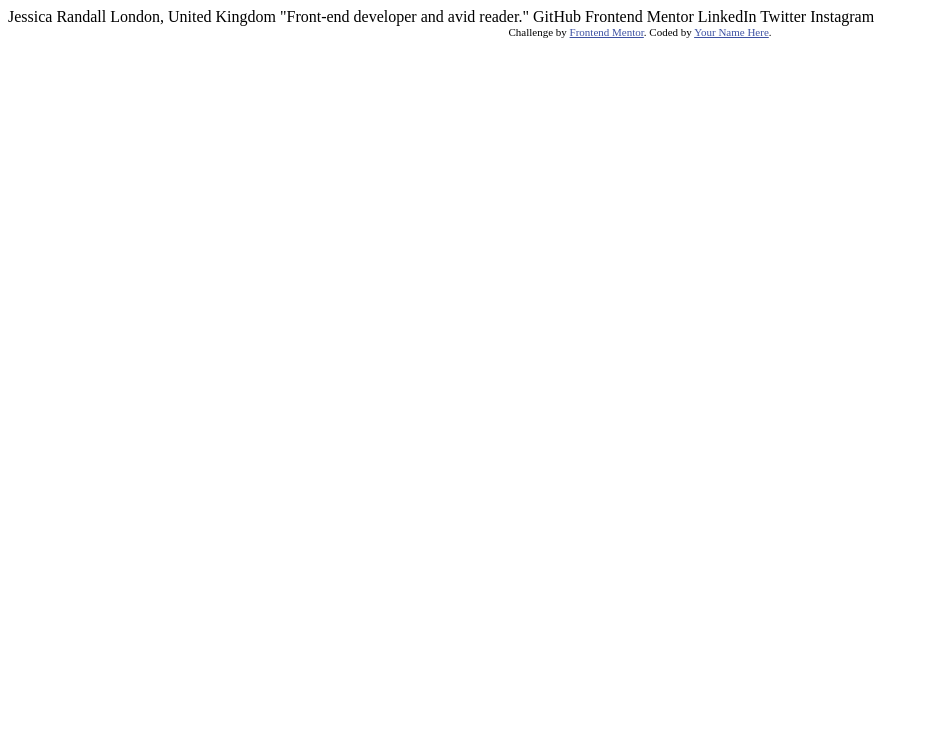
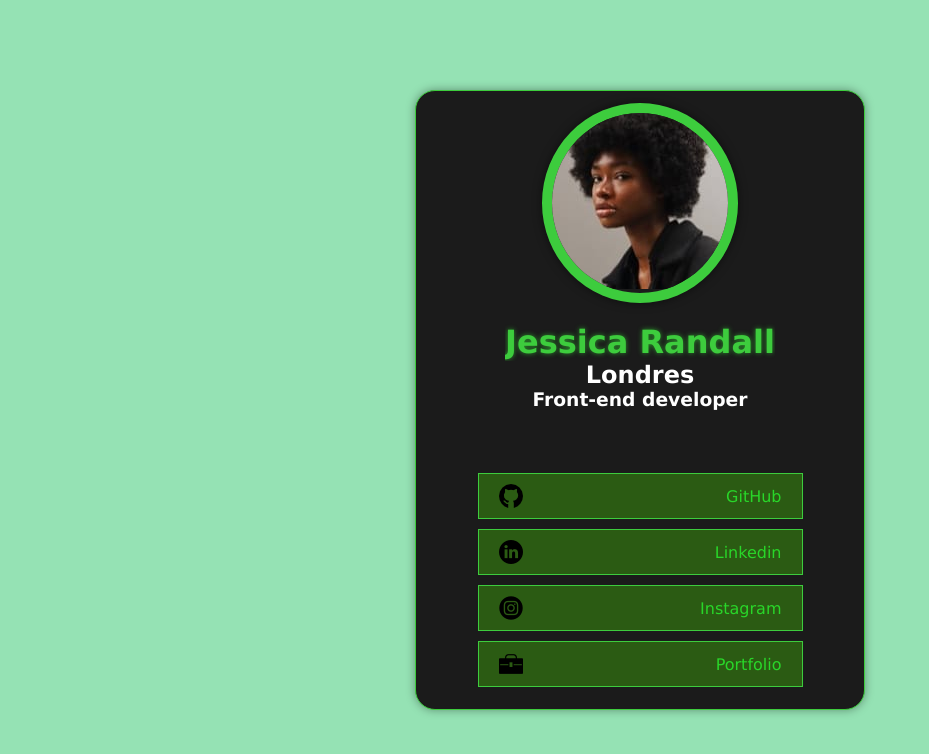
Before and after one commit to SabrinaSouzass1/card-visita, a plain HTML site: page index.html in a window 1280 px wide. Shown: the whole page, without its empty margins (0-929 px from the left). Drawn offline with Linux system fonts and the light colour scheme.

Commit message:
Projeto finalizado

```diff
--- /dev/null
+++ b/CSS/estilo.css
@@ -0,0 +1,89 @@
+@charset "UTF-08";
+
+* {
+    margin: 0;
+    box-sizing: border-box;
+    overflow: hidden;
+}
+
+body {
+    display: flex;
+    justify-content: center;
+    align-items: center;
+
+    width: 100vw;
+    height: 100vh;
+    background-color: rgba(118, 218, 158, 0.768);
+
+    font-family: Verdana, Geneva, Tahoma, sans-serif;
+}
+
+.card {
+    display: flex;
+    justify-content: center;
+    align-items: center;
+    flex-direction: column;
+
+    width: 450px;
+    height: 620px;
+
+    background-color: #1b1b1b;
+    box-shadow: 0px 0px 10px rgba(0, 0, 0, 0.364);
+
+    border-radius: 20px;
+    border: 1px solid rgb(61, 204, 61);
+}
+
+.imagem {
+    border-radius: 50%;
+    border: 10px solid  rgb(61, 204, 61);
+    box-shadow: 0px 0px 10px rgba(0, 0, 0, 0.516);
+}
+
+.descricao {
+    height: 120px;
+    margin: 20px;
+    text-align: center;
+}
+
+.descricao > h1 {
+    color:  rgb(61, 204, 61);
+    text-shadow: 0px 0px 5px rgb(43, 148, 43);
+}
+
+.descricao > h2, h3 {
+    color: #fff;
+}
+
+.midias {
+    display: flex;
+    align-items: center;
+    justify-content: space-between;
+
+    width: 325px;
+    padding: 10px 20px;
+    margin: 10px;
+
+    border: 1px solid rgb(61, 204, 61);
+    background-color: rgba(85, 255, 0, 0.284);
+    color: rgb(41, 214, 41);
+    transition: 0.5s all;
+}
+
+.midias:hover {
+    background-color: rgb(26, 255, 0);
+    color: black;
+    font-size: large;
+    box-shadow: 0px 0px 10px rgba(26, 255, 0, 0.545);
+}
+
+/*Celular*/
+
+@media (max-width: 470px) {
+    .card {
+        width: 100vw;
+        height: 100vh;
+        border: none;
+        border-radius: 0px;
+    }
+}
--- a/index.html
+++ b/index.html
@@ -1,34 +1,28 @@
 <!DOCTYPE html>
-<html lang="en">
+<html lang="pt-br">
 <head>
   <meta charset="UTF-8">
-  <meta name="viewport" content="width=device-width, initial-scale=1.0"> <!-- displays site properly based on user's device -->
-
-  <link rel="icon" type="image/png" sizes="32x32" href="./assets/images/favicon-32x32.png">
-
-  <title>Frontend Mentor | Social links profile</title>
-
-  <!-- Feel free to remove these styles or customise in your own stylesheet 👍 -->
-  <style>
-    .attribution { font-size: 11px; text-align: center; }
-    .attribution a { color: hsl(228, 45%, 44%); }
-  </style>
+  <meta name="viewport" content="width=device-width, initial-scale=1.0">
+  <link rel="stylesheet" href="CSS/estilo.css">
+  <link rel="shortcut icon" href="imagens/favicon-32x32.png" type="image/x-icon">
+  <title>Card Vista</title>
 </head>
 <body>
 
-  Jessica Randall
-  London, United Kingdom
-  "Front-end developer and avid reader."
+<div class="card">
+  <div class="imagem"><img src="imagens/avatar-jessica.jpeg" alt=""></div>
+  <div class="descricao">
+    <h1>Jessica Randall</h1>
+    <h2>Londres</h2>
+    <h3>Front-end developer</h3>
+  </div>
+  <div class="social">
+    <div class="midias"><img src="imagens/github.png" alt="" class="icon" >GitHub</div>
+    <div class="midias"><img src="imagens/linkedin.png" alt="" class="icon"> Linkedin</div>
+    <div class="midias"><img src="imagens/instagram.png" alt="" class="icon"> Instagram</div>
+    <div class="midias"><img src="imagens/portifolio.png" alt="" class="icon"> Portfolio</div>
+  </div>
+</div>
 
-  GitHub
-  Frontend Mentor
-  LinkedIn
-  Twitter
-  Instagram
-
-  <div class="attribution">
-    Challenge by <a href="https://www.frontendmentor.io?ref=challenge" target="_blank">Frontend Mentor</a>.
-    Coded by <a href="#">Your Name Here</a>.
-  </div>
 </body>
 </html>
```
Also changed, not shown: imagens/github.png (added), imagens/instagram.png (added), imagens/linkedin.png (added), imagens/portifolio.png (added).
